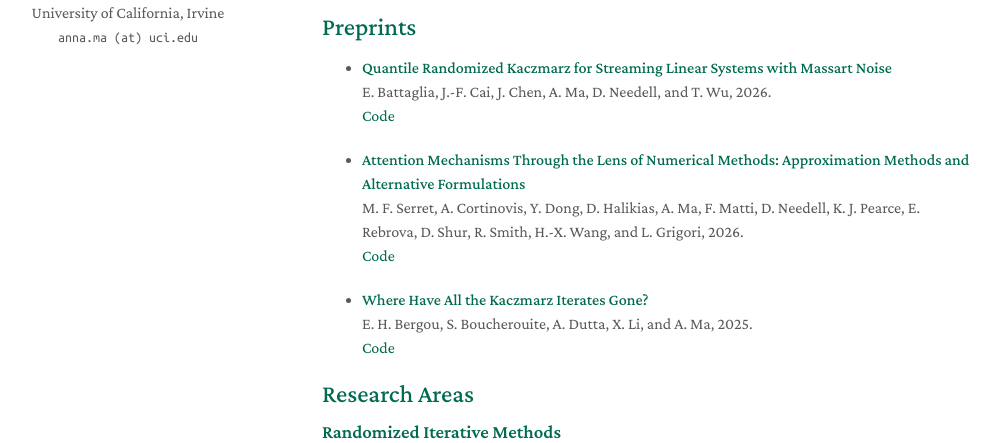
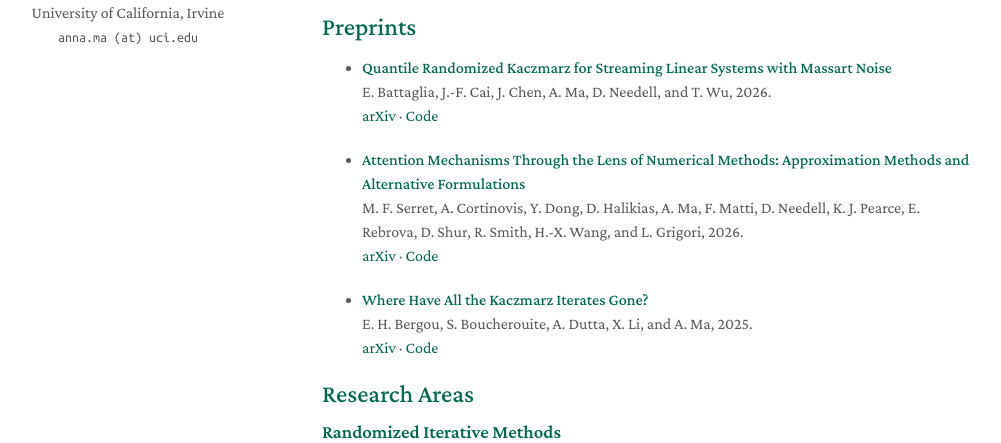
Before and after one commit to anna-math/anna-math.github.io, a Jekyll site: the page built from research.md, in a window 1280 px wide and 900 px high. Shown: the part 324-767 px from the top of the window, without its empty margins (148-1149 px from the left). Built offline with Jekyll 4.4.1, drawn with Linux system fonts in a browser that asks for light colours; a style sheet for code colours, icons or effects is not loaded.

Commit message:
Update research.md

```diff
--- a/research.md
+++ b/research.md
@@ -11,17 +11,17 @@ Below, I highlight some recent works and provide code, when available, associate
 
 ## Preprints
 
-- **[Quantile Randomized Kaczmarz for Streaming Linear Systems with Massart Noise](https://scholar.google.com/citations?view_op=view_citation&hl=en&user=o4EFl3YAAAAJ&sortby=pubdate&citation_for_view=o4EFl3YAAAAJ:4JMBOYKVnBMC)**<br>
+- **[Quantile Randomized Kaczmarz for Streaming Linear Systems with Massart Noise](https://arxiv.org/abs/2608.27968)**<br>
   E. Battaglia, J.-F. Cai, J. Chen, A. Ma, D. Needell, and T. Wu, 2026.<br>
-  [Code](https://github.com/wtree101/Explicit-beta-and-D-for-QRK)
+  [arXiv](https://arxiv.org/abs/2608.27968) · [Code](https://github.com/wtree101/Explicit-beta-and-D-for-QRK)
 
-- **[Attention Mechanisms Through the Lens of Numerical Methods: Approximation Methods and Alternative Formulations](https://arxiv.org/abs/2604.01757)**
-  M. F. Serret, A. Cortinovis, Y. Dong, D. Halikias, A. Ma, F. Matti, D. Needell, K. J. Pearce, E. Rebrova, D. Shur, R. Smith, H.-X. Wang, and L. Grigori, 2026.
-  [Code](https://github.com/rnla-transformers/qkv_extractor)
+- **[Attention Mechanisms Through the Lens of Numerical Methods: Approximation Methods and Alternative Formulations](https://arxiv.org/abs/2604.01757)**<br>
+  M. F. Serret, A. Cortinovis, Y. Dong, D. Halikias, A. Ma, F. Matti, D. Needell, K. J. Pearce, E. Rebrova, D. Shur, R. Smith, H.-X. Wang, and L. Grigori, 2026.<br>
+  [arXiv](https://arxiv.org/abs/2604.01757) · [Code](https://github.com/rnla-transformers/qkv_extractor)
 
-- **[Where Have All the Kaczmarz Iterates Gone?](https://arxiv.org/abs/2510.08563)**
-  E. H. Bergou, S. Boucherouite, A. Dutta, X. Li, and A. Ma, 2025.
-  [Code](https://github.com/SoumiaBouch/Where-Have-All-the-Kaczmarz-Iterates-Gone)
+- **[Where Have All the Kaczmarz Iterates Gone?](https://arxiv.org/abs/2510.08563)**<br>
+  E. H. Bergou, S. Boucherouite, A. Dutta, X. Li, and A. Ma, 2025.<br>
+  [arXiv](https://arxiv.org/abs/2510.08563) · [Code](https://github.com/SoumiaBouch/Where-Have-All-the-Kaczmarz-Iterates-Gone)
 
 ## Research Areas
 
@@ -31,14 +31,16 @@ Randomized iterative methods solve large-scale linear systems through a sequence
 
 **Paper highlights**
 
-- **[On the Subsample Size of Quantile-Based Randomized Kaczmarz](https://arxiv.org/abs/2507.15185)**
-  J.-F. Cai, J. Chen, A. Ma, and T. Wu.
+- **[On the Subsample Size of Quantile-Based Randomized Kaczmarz](https://arxiv.org/abs/2507.15185)**<br>
+  J.-F. Cai, J. Chen, A. Ma, and T. Wu.<br>
   [arXiv](https://arxiv.org/abs/2507.15185) · [*SIAM Journal on Matrix Analysis and Applications*](https://epubs.siam.org/doi/full/10.1137/25M1785678) · [Code](https://github.com/wtree101/matlab-rk-analysis)
-- **Quantile-RK and Double Quantile-RK Error Horizon Analysis**
-  E. Battaglia and A. Ma.
+
+- **[Quantile-RK and Double Quantile-RK Error Horizon Analysis](https://arxiv.org/abs/2505.00258)**<br>
+  E. Battaglia and A. Ma.<br>
   [arXiv](https://arxiv.org/abs/2505.00258) · [*Linear Algebra and its Applications*](https://doi.org/10.1016/j.laa.2026.01.032)
-- **Greed Works: An Improved Analysis of Sampling Kaczmarz-Motzkin**
-  J. Haddock and A. Ma.
+
+- **[Greed Works: An Improved Analysis of Sampling Kaczmarz-Motzkin](https://arxiv.org/abs/1912.03544)**<br>
+  J. Haddock and A. Ma.<br>
   [arXiv](https://arxiv.org/abs/1912.03544) · [*SIAM Journal on Mathematics of Data Science*](https://doi.org/10.1137/19M1307044)
 
 ### Tensor Methods
@@ -47,14 +49,16 @@ Tensor methods preserve the multiway structure found in data such as images, vid
 
 **Paper highlights**
 
-- **Wedge Sampling: Efficient Tensor Completion with Nearly-Linear Sample Complexity**
-  H. Luo, A. Ma, L. Stephan, and Y. Zhu.
+- **[Wedge Sampling: Efficient Tensor Completion with Nearly-Linear Sample Complexity](https://arxiv.org/abs/2602.05869)**<br>
+  H. Luo, A. Ma, L. Stephan, and Y. Zhu.<br>
   [arXiv](https://arxiv.org/abs/2602.05869) · [Conference on Learning Theory (COLT)](https://proceedings.mlr.press/v336/luo26a.html)
-- **Stochastic Gradient Descent for Incomplete Tensor Linear Systems**
-  A. Ma, D. Needell, and A. Xue.
+
+- **[Stochastic Gradient Descent for Incomplete Tensor Linear Systems](https://arxiv.org/abs/2510.07630)**<br>
+  A. Ma, D. Needell, and A. Xue.<br>
   [arXiv](https://arxiv.org/abs/2510.07630) · [*BIT Numerical Mathematics*](https://doi.org/10.1007/s10543-026-01140-w) · [Code](https://github.com/alexxue99/mSGDT)
-- **Robust Recovery of Low-Rank Matrices and Low-Tubal-Rank Tensors from Noisy Sketches**
-  A. Ma, D. Stöger, and Y. Zhu.
+
+- **[Robust Recovery of Low-Rank Matrices and Low-Tubal-Rank Tensors from Noisy Sketches](https://arxiv.org/abs/2206.00803)**<br>
+  A. Ma, D. Stöger, and Y. Zhu.<br>
   [arXiv](https://arxiv.org/abs/2206.00803) · [*SIAM Journal on Matrix Analysis and Applications*](https://doi.org/10.1137/22M150071X) · [Code](https://github.com/anna-math/doublesketch)
 
 ### Data Visualization and Machine Learning
@@ -63,12 +67,14 @@ Data visualization transforms high-dimensional information into interpretable lo
 
 **Paper highlights**
 
-- **Attention Mechanisms Through the Lens of Numerical Methods: Approximation Methods and Alternative Formulations**
-  M. F. Serret, A. Cortinovis, Y. Dong, D. Halikias, A. Ma, F. Matti, D. Needell, K. J. Pearce, E. Rebrova, D. Shur, R. Smith, H.-X. Wang, and L. Grigori.
+- **[Attention Mechanisms Through the Lens of Numerical Methods: Approximation Methods and Alternative Formulations](https://arxiv.org/abs/2604.01757)**<br>
+  M. F. Serret, A. Cortinovis, Y. Dong, D. Halikias, A. Ma, F. Matti, D. Needell, K. J. Pearce, E. Rebrova, D. Shur, R. Smith, H.-X. Wang, and L. Grigori.<br>
   [arXiv](https://arxiv.org/abs/2604.01757) · [Code](https://github.com/rnla-transformers/qkv_extractor)
-- **Efficient and Robust Bayesian Selection of Hyperparameters in Dimension Reduction for Visualization**
-  Y.-T. Liao, H. Luo, and A. Ma.
+
+- **[Efficient and Robust Bayesian Selection of Hyperparameters in Dimension Reduction for Visualization](https://arxiv.org/abs/2306.00357)**<br>
+  Y.-T. Liao, H. Luo, and A. Ma.<br>
   [arXiv](https://arxiv.org/abs/2306.00357)
-- **AVIDA: An Alternating Method for Visualizing and Integrating Data**
-  K. Dover, Z. Cang, A. Ma, Q. Nie, and R. Vershynin.
+
+- **[AVIDA: An Alternating Method for Visualizing and Integrating Data](https://arxiv.org/abs/2206.00135)**<br>
+  K. Dover, Z. Cang, A. Ma, Q. Nie, and R. Vershynin.<br>
   [arXiv](https://arxiv.org/abs/2206.00135) · [*Journal of Computational Science*](https://doi.org/10.1016/j.jocs.2023.101998) · [Code](https://github.com/kat-dover/AVIDA/tree/main/data)
```
